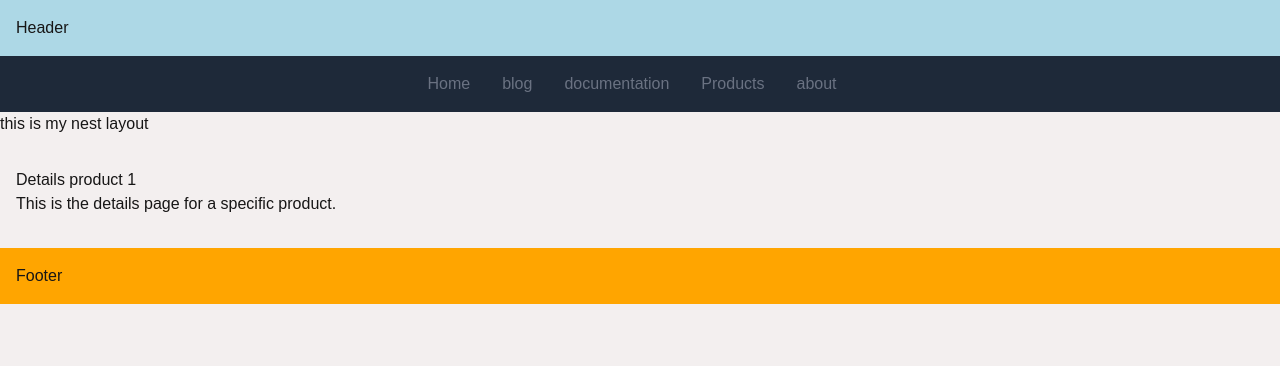
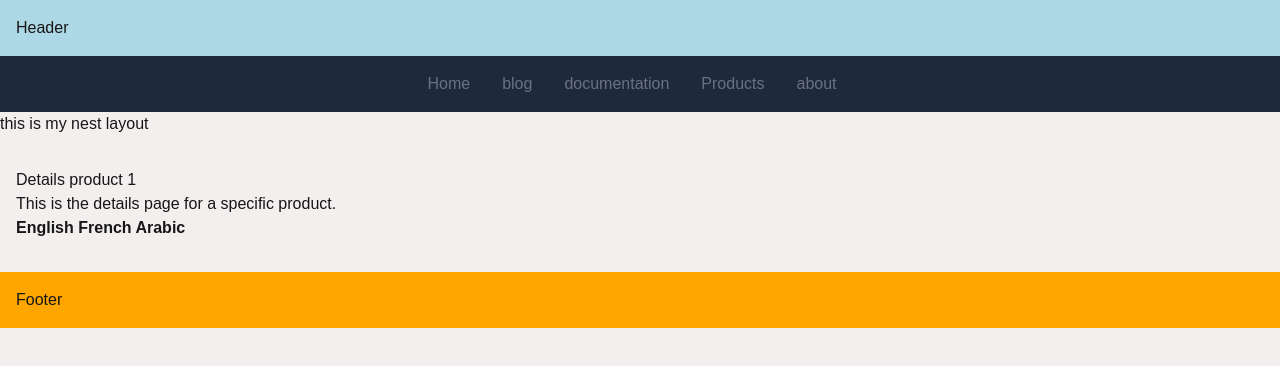
Before and after one commit to Bouyahi-Mohamed/learn-next-js, a Next.js app: page /products/1 in a window 1280 px wide. Shown: the top 366 px of the page. Built offline with nearby package versions, Linux system fonts and the light colour scheme.

Commit message:
add language support to product detail page with dynamic links, using path param (params) and query param (searchParams)

```diff
--- a/src/app/(group2)/products/[id]/page.js
+++ b/src/app/(group2)/products/[id]/page.js
@@ -1,23 +1,88 @@
+import Link from "next/link";
 import { notFound } from "next/navigation";
 
-export const generateMetadata = async ({params}) => {
+export const generateMetadata = async ({params,searchParams}) =>   {
     const {id} = await params;
     return {
         title: `Product ${id}`,
         description: `This is the description for product ${id}.`
     };
 };
-export default  async function detailProduct({ params }) {
+export default  async function detailProduct({ params, searchParams }) {
 
-    const { id } =  await params;
+    const { id} =  await params;
+    const {lang} = await searchParams;
     console.log(id);
     if(parseInt(id) > 10) {
         notFound();
       }
+    if(lang && !['en','fr','ar'].includes(lang)) {
+        notFound();
+    }
+    console.log('lang:', lang);
+    if(lang=='en') {
         return (
             <main className="container mx-auto px-4 py-8 secodary" >
               <h1>Details product {id} </h1>
               <p>This is the details page for a specific product.</p>
+              <Link href={`/products/${id}`}>
+              <b>English </b>
+              </Link>
+              <Link href={`/products/${id}?lang=fr`}>
+              <b>French </b>
+              </Link>
+              <Link href={`/products/${id}?lang=ar`}>
+              <b>Arabic</b>
+              </Link>
+          </main>
+         );
+    } else if(lang=='fr') {
+        return (
+            <main className="container mx-auto px-4 py-8 secodary" >
+              <h1>Détails du produit {id} </h1>
+              <p>Ceci est la page de détails pour un produit spécifique.</p>
+              <Link href={`/products/${id}`}>
+              <b>English </b>
+              </Link>
+              <Link href={`/products/${id}?lang=fr`}>
+              <b>French </b>
+              </Link>
+              <Link href={`/products/${id}?lang=ar`}>
+              <b>Arabic</b>
+              </Link>
+          </main>
+         );
+    } else if(lang=='ar') {
+        return (
+            <main className="container mx-auto px-4 py-8 secodary" >
+              <h1>تفاصيل المنتج {id} </h1>
+              <p>هذه هي صفحة التفاصيل لمنتج معين.</p>
+              <Link href={`/products/${id}`}>
+              <b>English </b>
+              </Link>
+              <Link href={`/products/${id}?lang=fr`}>
+              <b>French </b>
+              </Link>
+              <Link href={`/products/${id}?lang=ar`}>
+              <b>Arabic</b>
+              </Link>
+          </main>
+         );
+    } else {
+        return (
+            <main className="container mx-auto px-4 py-8 secodary" >
+              <h1>Details product {id} </h1>
+              <p>This is the details page for a specific product.</p>
+              <Link href={`/products/${id}`}>
+              <b>English </b>
+              </Link>
+              <Link href={`/products/${id}?lang=fr`}>
+              <b>French </b>
+              </Link>
+              <Link href={`/products/${id}?lang=ar`}>
+              <b>Arabic</b>
+              </Link>
           </main>
          );
     }
+  }
```
Lines whose indentation alone changed are shown as unchanged.
